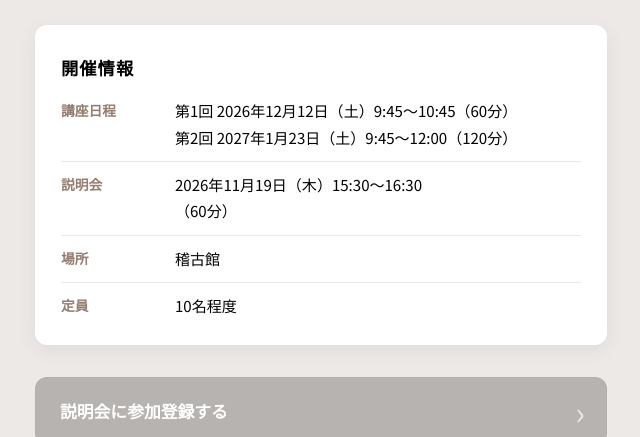
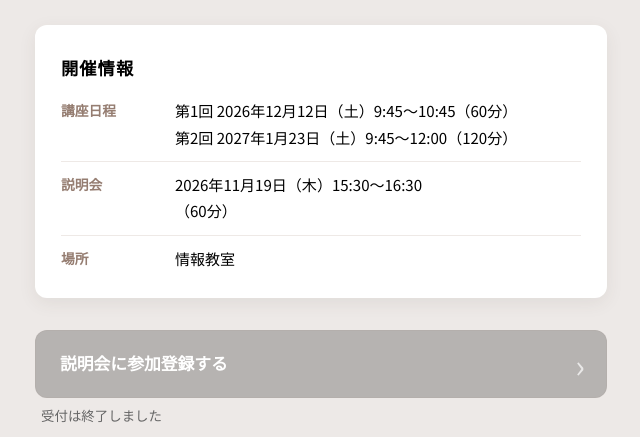
Before and after one commit to alkmono/hikone-higashi-ai-course, a plain HTML site: page index.html in a window 1280 px wide. Shown: the part 285-722 px from the top of the page, without its empty margins (319-959 px from the left). Drawn offline with Linux system fonts and the light colour scheme.

Commit message:
Update venue and remove capacity

```diff
--- a/config.js
+++ b/config.js
@@ -13,7 +13,7 @@ window.SITE_CONFIG = Object.freeze({
     second: "2027年1月23日（土）9:45〜12:00"
   },
   briefingDateTime: "2026年11月19日（木）15:30〜16:30",
-  venue: "稽古館",
+  venue: "情報教室",
   applicationDeadline: "申込フォームをご確認ください",
 
   briefingRegistrationOpen: false,
--- a/index.html
+++ b/index.html
@@ -43,10 +43,6 @@
           <dt>場所</dt>
           <dd id="venue"></dd>
         </div>
-        <div class="detail-row">
-          <dt>定員</dt>
-          <dd>10名程度</dd>
-        </div>
       </dl>
     </section>
 
```
